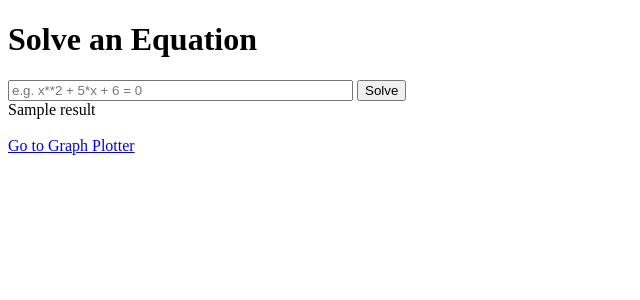
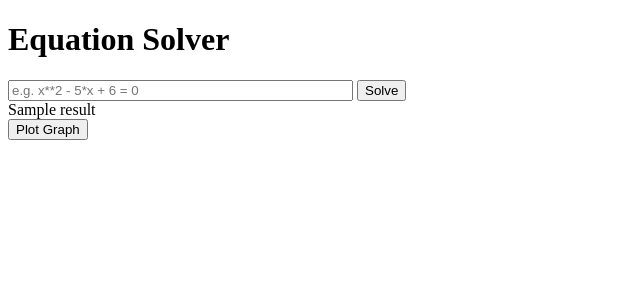
Before and after one commit to Bijush/bijush-math, a Flask app: template templates/index.html in a window 1280 px wide. Shown: the top 300 px of the page, without its empty margins (0-640 px from the left). Run offline with Flask 3, Linux system fonts and the light colour scheme; the template is opened without the code that fills it: most values are stand-ins (such as "Sample title", 1, 10 or a date in 2020).

Commit message:
Update index.html

```diff
--- a/templates/index.html
+++ b/templates/index.html
@@ -6,12 +6,21 @@
     <script src="https://cdn.jsdelivr.net/npm/mathjax@3/es5/tex-mml-chtml.js"></script>
 </head>
 <body>
-    <h1>Solve an Equation</h1>
+    <h1>Equation Solver</h1>
     <form method="POST">
-        <input type="text" name="equation" placeholder="e.g. x**2 + 5*x + 6 = 0" size="40">
+        <input type="text" name="equation" placeholder="e.g. x**2 - 5*x + 6 = 0" size="40">
         <button type="submit">Solve</button>
     </form>
-    <div>{{ result|safe }}</div>
-    <br><a href="/graph">Go to Graph Plotter</a>
+
+    {% if result %}
+        <div>{{ result|safe }}</div>
+    {% endif %}
+
+    {% if expression %}
+    <form method="POST" action="/graph">
+        <input type="hidden" name="expression" value="{{ expression }}">
+        <button type="submit">Plot Graph</button>
+    </form>
+    {% endif %}
 </body>
 </html>
```
